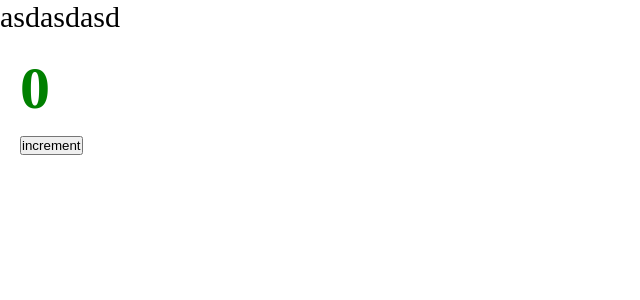
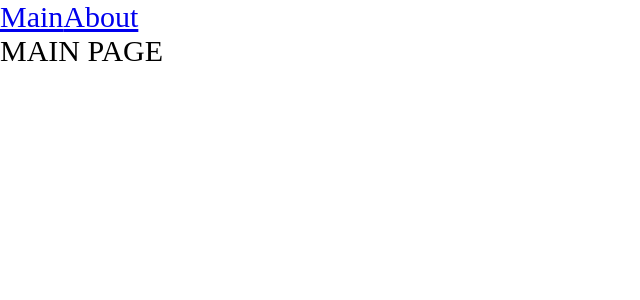
Before and after one commit to VladislavKuzh/production-project, a React app: page / in a window 1280 px wide. Shown: the top 300 px of the page, without its empty margins (0-640 px from the left). Built offline with nearby package versions, Linux system fonts and the light colour scheme.

Commit message:
feat: add react-router-dom

```diff
--- a/App.tsx
+++ /dev/null
@@ -1,13 +0,0 @@
-import { Counter } from './src/components/Counter';
-import './index.scss';
-
-const App = () => {
-  return (
-    <div className='app'>
-        asdasdasd
-        <Counter />
-    </div>
-  )
-}
-
-export default App
--- a/package.json
+++ b/package.json
@@ -15,6 +15,7 @@
     "@types/node": "^17.0.21",
     "@types/react": "^17.0.39",
     "@types/react-dom": "^17.0.11",
+    "@types/react-router-dom": "^5.3.3",
     "@types/webpack": "^5.28.0",
     "@types/webpack-dev-server": "^4.7.2",
     "css-loader": "^6.6.0",
@@ -32,6 +33,7 @@
   },
   "dependencies": {
     "react": "^17.0.2",
-    "react-dom": "^17.0.2"
+    "react-dom": "^17.0.2",
+    "react-router-dom": "^6.2.1"
   }
 }
--- /dev/null
+++ b/src/App.tsx
@@ -0,0 +1,22 @@
+import './index.scss';
+import { Link, Route, Routes } from 'react-router-dom';
+import { AboutPageAsync }  from './pages/AboutPage/AboutPage.async';
+import { MainPageAsync } from './pages/MainPage/MainPage.async';
+import { Suspense } from 'react';
+
+const App = () => {
+  return (
+    <div className='app'>
+      <Link to={'/'}>Main</Link>
+      <Link to={'/about'}>About</Link>
+      <Suspense fallback={<div>Loading...</div>}>
+        <Routes>
+          <Route path={'/about'} element={<AboutPageAsync />}/>
+          <Route path={'/'} element={<MainPageAsync />}/>
+        </Routes>
+      </Suspense>
+    </div>
+  )
+}
+
+export default App
--- a/src/index.tsx
+++ b/src/index.tsx
@@ -1,7 +1,10 @@
 import {render} from 'react-dom';
-import App from '../App';
+import App from './App';
+import { BrowserRouter } from 'react-router-dom';
 
 render(
-    <App />,
+    <BrowserRouter>
+        <App />
+    </BrowserRouter>,
     document.getElementById('root')
 )
--- /dev/null
+++ b/src/pages/AboutPage/AboutPage.async.tsx
@@ -0,0 +1,3 @@
+import { lazy } from "react";
+
+export const AboutPageAsync = lazy(() => import('./AboutPage'));
--- /dev/null
+++ b/src/pages/AboutPage/AboutPage.tsx
@@ -0,0 +1,11 @@
+import {FC} from 'react'
+
+const AboutPage: FC = () => {
+  return (
+    <div>
+        ABOUT PAGE
+    </div>
+  )
+}
+
+export default AboutPage
--- /dev/null
+++ b/src/pages/MainPage/MainPage.async.tsx
@@ -0,0 +1,3 @@
+import { lazy } from "react";
+
+export const MainPageAsync = lazy(() => import('./MainPage'))
--- /dev/null
+++ b/src/pages/MainPage/MainPage.tsx
@@ -0,0 +1,11 @@
+import {FC} from 'react'
+
+const MainPage: FC = () => {
+  return (
+    <div>
+        MAIN PAGE
+    </div>
+  )
+}
+
+export default MainPage
--- a/tsconfig.json
+++ b/tsconfig.json
@@ -2,7 +2,7 @@
   "compilerOptions": {
     "outDir": "./dist/",
     "noImplicitAny": true,
-    "module": "es6",
+    "module": "ESNext",
     "target": "es5",
     "jsx": "react-jsx",
     "allowJs": true,
```
Also changed, not shown: src/global.d.ts (renamed from global.d.ts), src/index.scss (renamed from index.scss), 2 other files (tests, documents, lock files or other folders).
